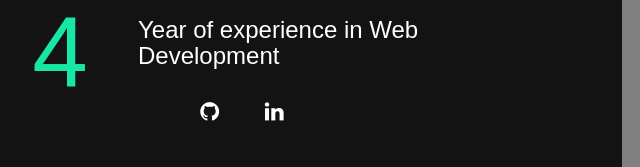
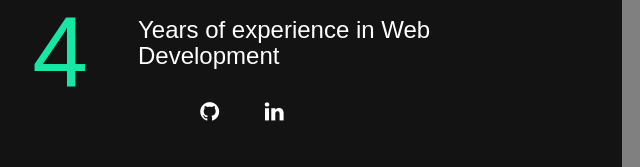
Before and after one commit to AaronBrinkley/Aaron-Brinkley-Portfolio, a plain HTML site: page index.html in a window 1280 px wide. Shown: the part 583-750 px from the top of the page, 398-1038 px from the left. Drawn offline with Linux system fonts and the light colour scheme; files whose address does not match are found by name.

Commit message:
More Styling

```diff
--- a/index.html
+++ b/index.html
@@ -57,7 +57,7 @@
 						<div class="col-md-12 fh5co-counter">
 							<div class="fh5co-number fh5co-left">4</div>
 							<div class="fh5co-text">
-								<h3 class="border-bottom">Year of experience in Web Development</h3>
+								<h3 class="border-bottom">Years of experience in Web Development</h3>
 							</div>
 						</div>
 					</div>
```
